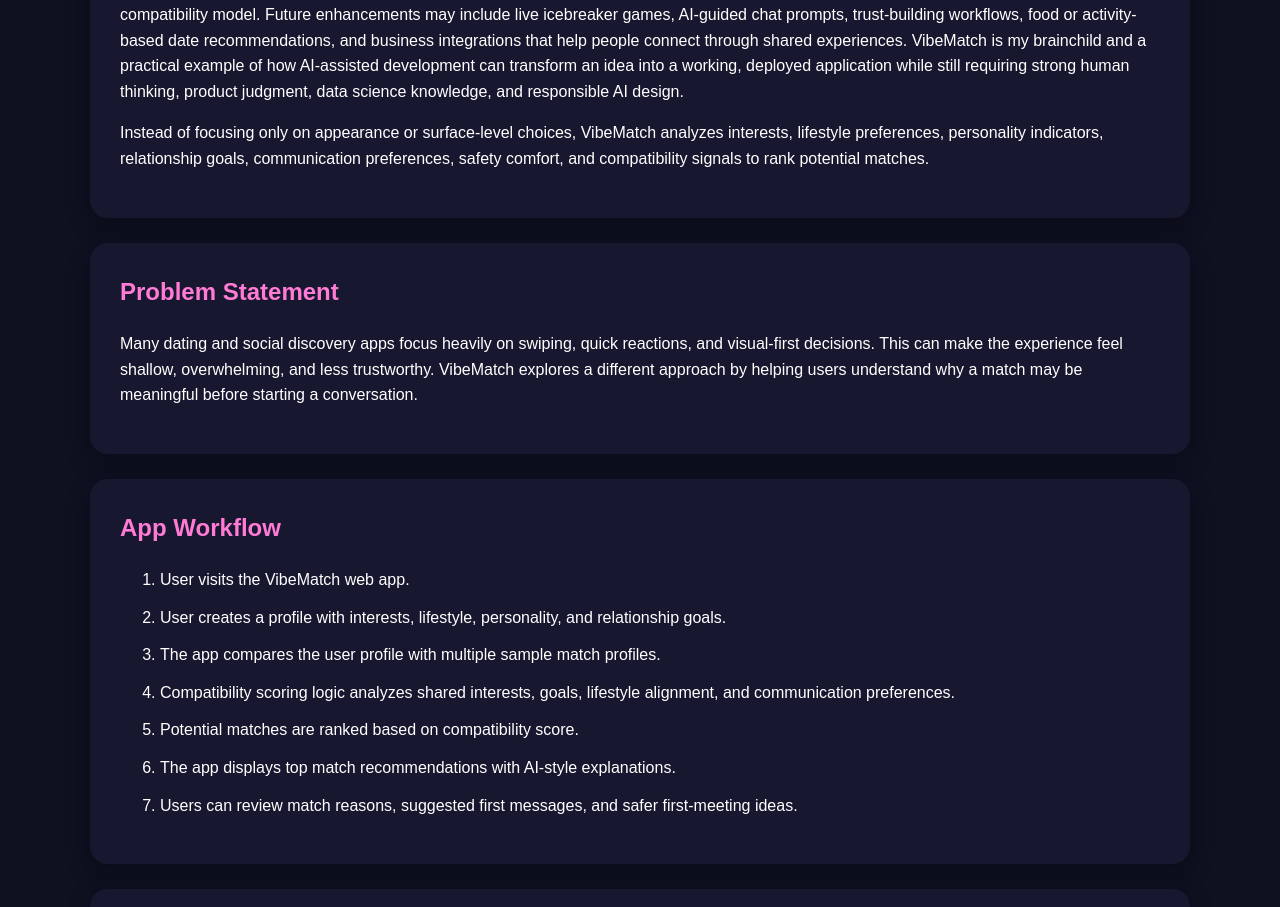
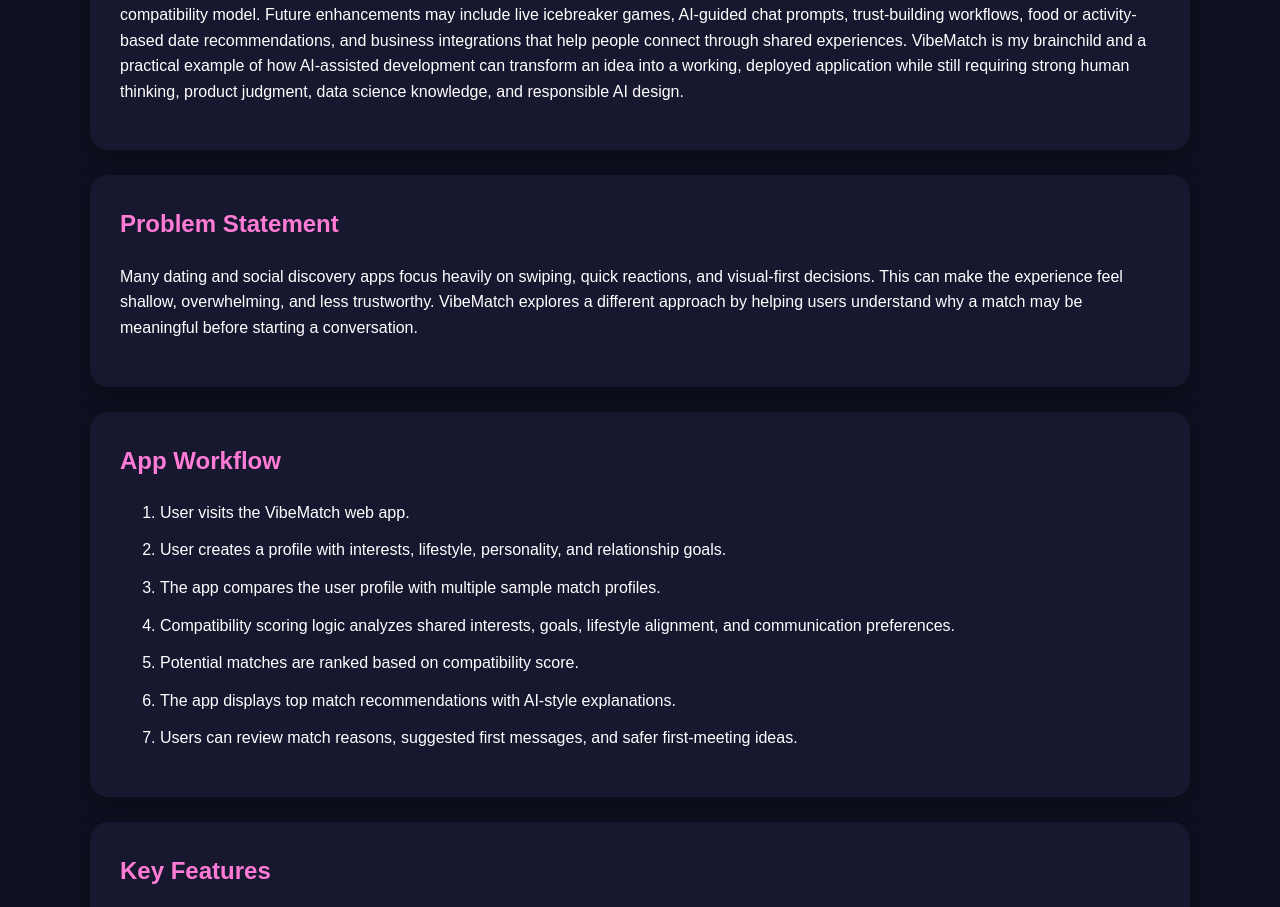
Before and after one commit to sroy-codebase/projects, a plain HTML site: page vibematchAI/index.html in a window 1280 px wide. Shown: the part 885-1792 px from the top of the page. Drawn offline with Linux system fonts and the light colour scheme.

Commit message:
Update index.html

```diff
--- a/vibematchAI/index.html
+++ b/vibematchAI/index.html
@@ -147,11 +147,7 @@
 
 VibeMatch is my brainchild and a practical example of how AI-assisted development can transform an idea into a working, deployed application while still requiring strong human thinking, product judgment, data science knowledge, and responsible AI design.
       </p>
-      <p>
-        Instead of focusing only on appearance or surface-level choices, VibeMatch analyzes interests,
-        lifestyle preferences, personality indicators, relationship goals, communication preferences,
-        safety comfort, and compatibility signals to rank potential matches.
-      </p>
+
     </section>
 
     <section class="section">
```
